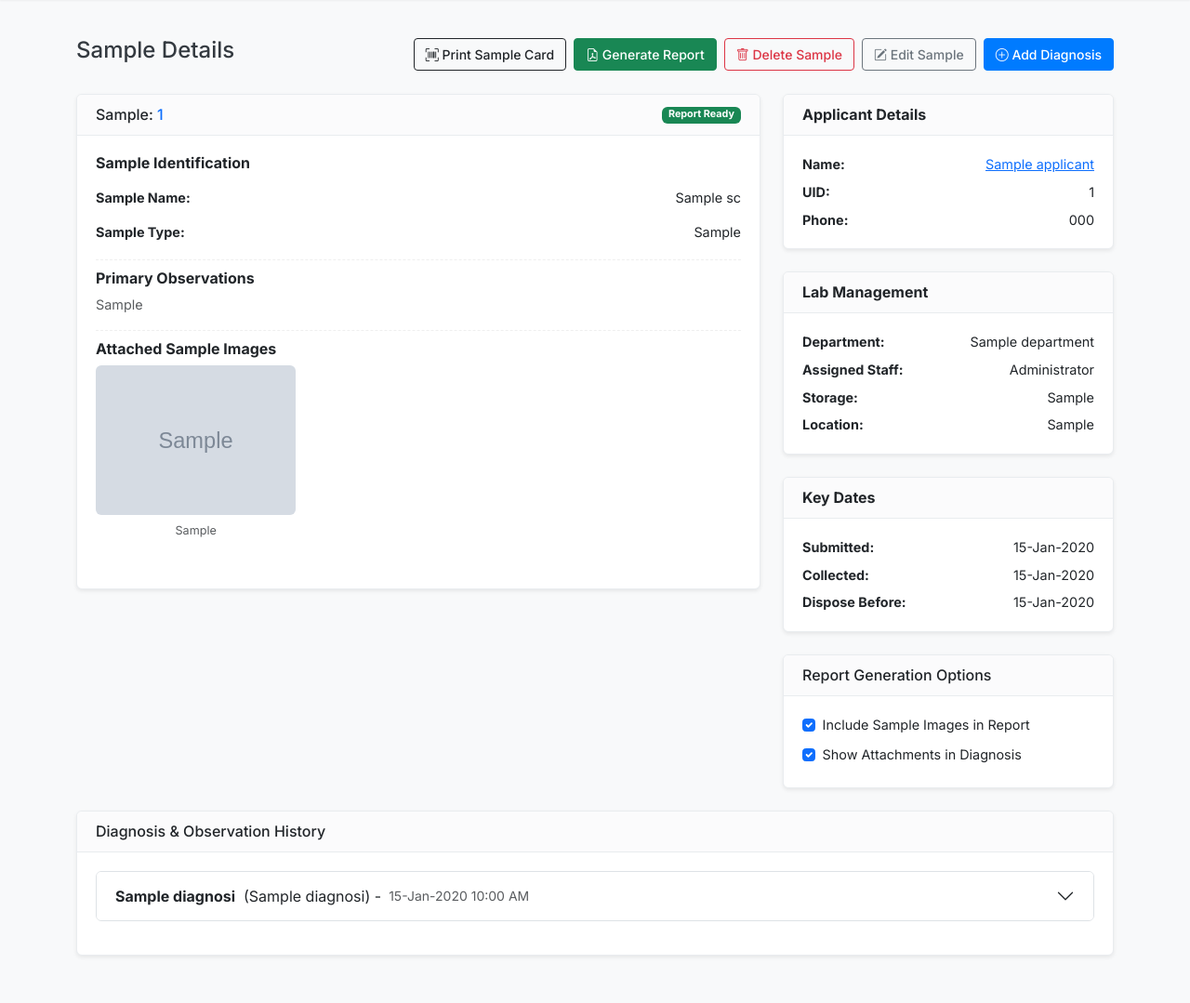
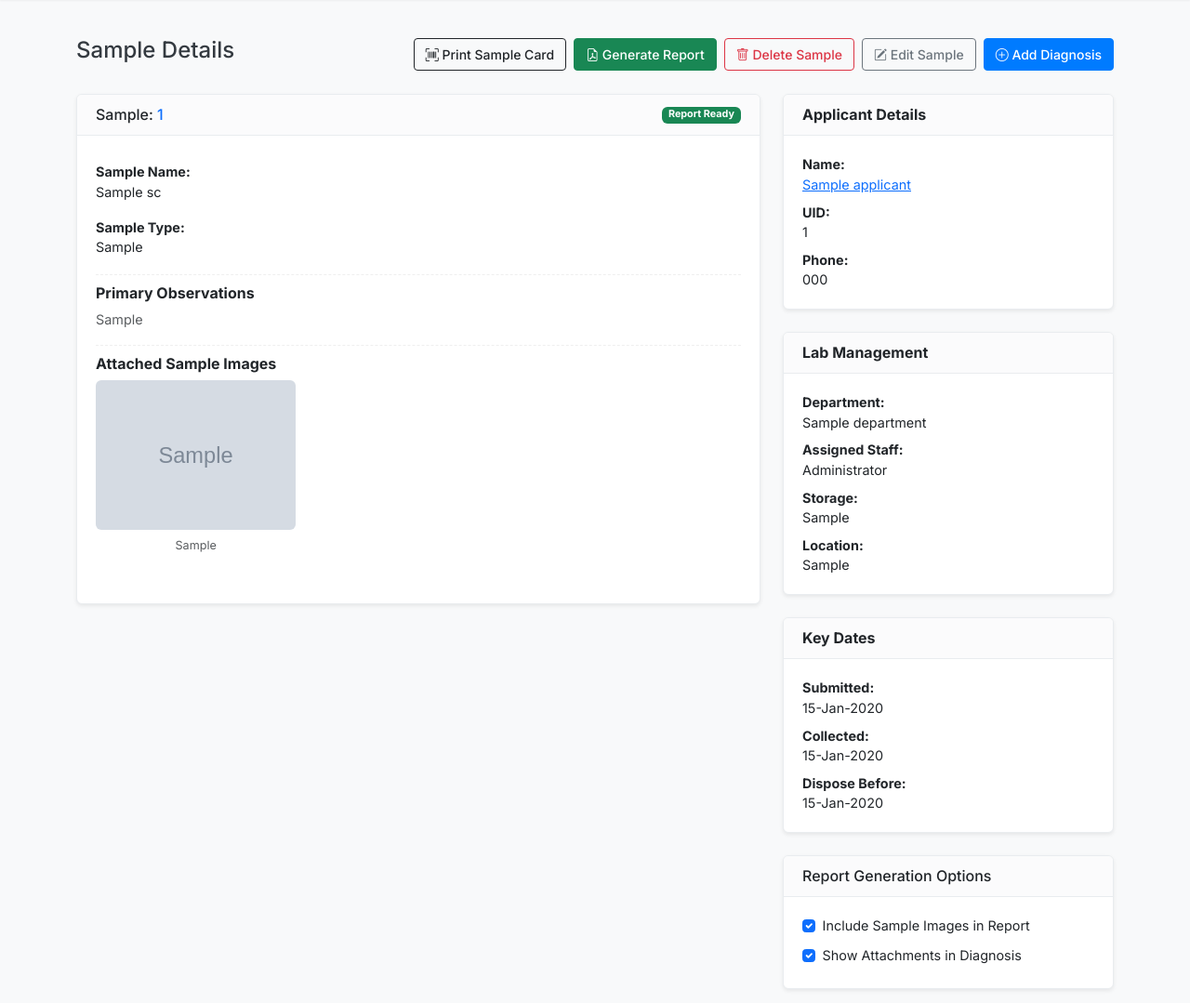
Before and after one commit to enscygen/samplyze, a Flask app: page /sample/view/1 in a window 1280 px wide. Shown: the part 58-1137 px from the top of the page at 93% size. Run offline with Flask 3, Linux system fonts and the light colour scheme; a user stored in the database is signed in; tables that the repository leaves empty hold one stand-in row (values such as "Sample post"); grey boxes marked "Sample" are stand-in pictures; some libraries are stand-ins or nearby versions.

Commit message:
Add files via upload

```diff
--- a/requirements.txt
+++ b/requirements.txt
@@ -7,3 +7,5 @@ pytz==2023.3
 email-validator==2.1.1
 waitress==2.1.2
 MarkupSafe==2.1.3
+python-barcode==0.15.1
+Pillow==10.4.0
--- a/static/css/style.css
+++ b/static/css/style.css
@@ -57,6 +57,9 @@ i.bi.bi-three-dots-vertical {
     vertical-align: top;
 }
 
+.flex-with-align-right span {
+    text-align: right
+}
 
 .rich-text-field strong {
     font-weight: 600;
--- a/templates/reports/applicant_report.html
+++ b/templates/reports/applicant_report.html
@@ -92,7 +92,7 @@
         {% if lab_settings and lab_settings.logo_path %}
         <img src="{{ url_for('uploaded_file', filename=lab_settings.logo_path) }}" alt="Logo">
         {% endif %}
-        <h1>{{ lab_settings.lab_name if lab_settings else 'Laboratory Report' }}</h1>
+        <h2 class="lab-name-display">{{ lab_settings.lab_name if lab_settings else 'Laboratory Report' }}</h2>
         <p>{{ lab_settings.address if lab_settings else '' }}</p>
     </div>
 
--- a/templates/staff/view_sample.html
+++ b/templates/staff/view_sample.html
@@ -55,12 +55,11 @@
                 <span class="badge bg-{{ status_color }}">{{ sample.current_status }}</span>
             </div>
             <div class="card-body">
-                <h6><strong>Sample Identification</strong></h6>
-                <div class="d-flex justify-content-between py-2">
+                <div class="d-flex justify-content-between py-2 flex-column">
                     <strong>Sample Name:</strong>
                     <span>{{ sample.sample_name or 'N/A' }}</span>
                 </div>
-                <div class="d-flex justify-content-between py-2">
+                <div class="d-flex justify-content-between py-2 flex-column">
                     <strong>Sample Type:</strong>
                     <span>{{ sample.sample_type or 'N/A' }}</span>
                 </div>
@@ -71,7 +70,7 @@
                 {% if sample.images %}
 
                 <h6><strong>Attached Sample Images</strong></h6>
-                <div class="row">
+                <div class="row contain-images-for-sample">
                     {% for image in sample.images %}
                     <div class="col-md-4 mb-3">
                         <figure class="figure">
@@ -96,15 +95,15 @@
                 <h6><strong>Applicant Details</strong></h6>
             </div>
             <div class="card-body">
-                <div class="d-flex justify-content-between mb-2">
+                <div class="d-flex justify-content-between mb-2 flex-column">
                     <strong>Name:</strong>
                     <a href="{{ url_for('view_applicant', uid=sample.applicant.uid) }}">{{ sample.applicant.name }}</a>
                 </div>
-                <div class="d-flex justify-content-between mb-2">
+                <div class="d-flex justify-content-between mb-2 flex-column">
                     <strong>UID:</strong>
                     <span>{{ sample.applicant.uid }}</span>
                 </div>
-                <div class="d-flex justify-content-between">
+                <div class="d-flex justify-content-between flex-column">
                     <strong>Phone:</strong>
                     <span>{{ sample.applicant.phone }}</span>
                 </div>
@@ -115,19 +114,19 @@
                 <h6><strong>Lab Management</strong></h6>
             </div>
             <div class="card-body">
-                <div class="d-flex justify-content-between mb-2">
+                <div class="d-flex justify-content-between mb-2 flex-column">
                     <strong>Department:</strong>
                     <span>{{ sample.allotted_department.name if sample.allotted_department else 'N/A' }}</span>
                 </div>
-                <div class="d-flex justify-content-between mb-2">
+                <div class="d-flex justify-content-between mb-2 flex-column">
                     <strong>Assigned Staff:</strong>
                     <span>{{ sample.assigned_staff.name if sample.assigned_staff else 'N/A' }}</span>
                 </div>
-                <div class="d-flex justify-content-between mb-2">
+                <div class="d-flex justify-content-between mb-2 flex-column">
                     <strong>Storage:</strong>
                     <span>{{ sample.recommended_storage or 'N/A' }}</span>
                 </div>
-                <div class="d-flex justify-content-between">
+                <div class="d-flex justify-content-between flex-column">
                     <strong>Location:</strong>
                     <span>{{ sample.storage_location or 'N/A' }}</span>
                 </div>
@@ -138,15 +137,15 @@
                 <h6><strong>Key Dates</strong></h6>
             </div>
             <div class="card-body">
-                <div class="d-flex justify-content-between mb-2">
+                <div class="d-flex justify-content-between mb-2 flex-column">
                     <strong>Submitted:</strong>
                     <span>{{ sample.submission_date.strftime('%d-%b-%Y') if sample.submission_date else 'N/A' }}</span>
                 </div>
-                <div class="d-flex justify-content-between mb-2">
+                <div class="d-flex justify-content-between mb-2 flex-column">
                     <strong>Collected:</strong>
                     <span>{{ sample.collection_date.strftime('%d-%b-%Y') if sample.collection_date else 'N/A' }}</span>
                 </div>
-                <div class="d-flex justify-content-between">
+                <div class="d-flex justify-content-between flex-column">
                     <strong>Dispose Before:</strong>
                     <span>{{ sample.dispose_before.strftime('%d-%b-%Y') if sample.dispose_before else 'N/A' }}</span>
                 </div>
```
Also changed, not shown: templates/reports/sample_report.html (+26 -5 lines), README.md.
